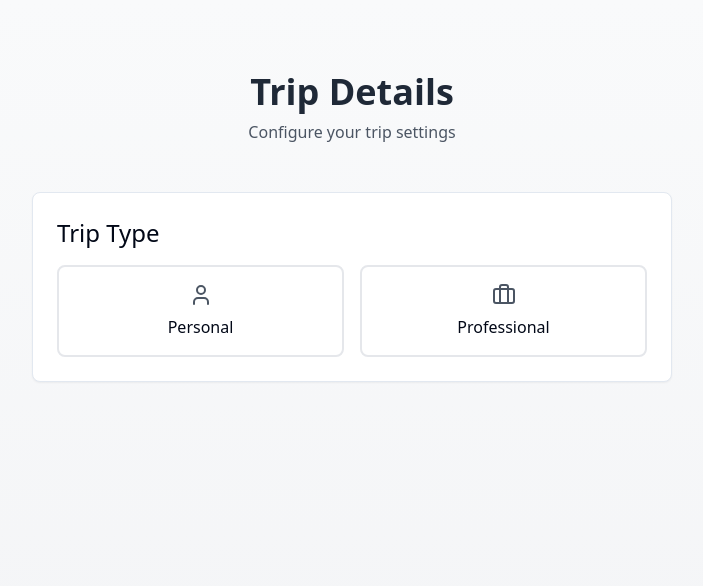
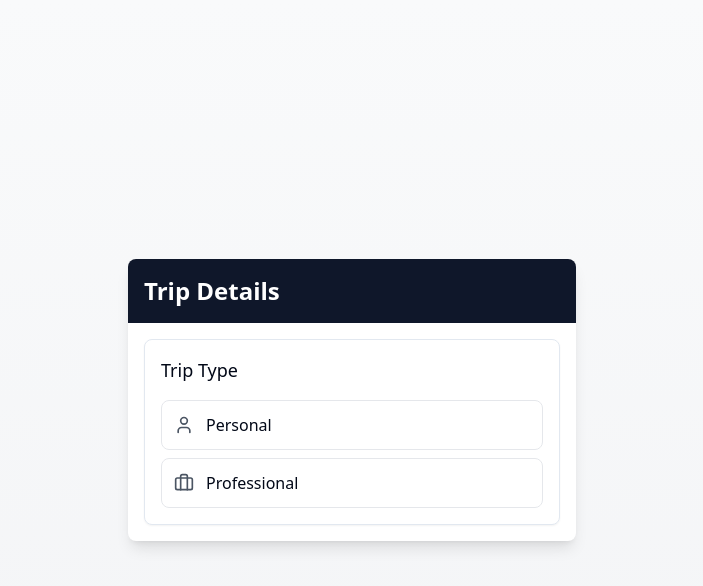
Before and after one commit to amixpal/friendly-itineraries, a React (Vite) app: page / in a window 1280 px wide. Shown: the top 586 px of the page, without its empty margins (288-991 px from the left). Built offline with nearby package versions, Linux system fonts and the light colour scheme.

Commit message:
Improve design with fixed dimensions
Updated the layout to enforce fixed width and length for better design consistency. Adjusted styles accordingly to enhance the overall user experience.

```diff
--- a/src/pages/Index.tsx
+++ b/src/pages/Index.tsx
@@ -38,45 +38,40 @@ const Index = () => {
   };
 
   return (
-    <div className="min-h-screen bg-gradient-to-b from-gray-50 to-gray-100 p-4 md:p-6">
-      <motion.div
-        initial={{ opacity: 0, y: 20 }}
-        animate={{ opacity: 1, y: 0 }}
-        className="max-w-4xl mx-auto pt-6 md:pt-12"
-      >
-        <h1 className="text-3xl md:text-4xl font-semibold text-center mb-2 text-gray-800 px-4">
-          Trip Details
-        </h1>
-        <p className="text-center text-gray-600 mb-8 md:mb-12 px-4">
-          Configure your trip settings
-        </p>
+    <div className="min-h-screen bg-gradient-to-b from-gray-50 to-gray-100 flex items-center justify-center p-4">
+      <div className="w-full max-w-md bg-white rounded-lg shadow-lg overflow-hidden">
+        <div className="bg-primary p-4">
+          <h1 className="text-2xl font-semibold text-white">
+            Trip Details
+          </h1>
+        </div>
 
-        <div className="space-y-6 max-w-2xl mx-auto px-4">
-          <Card className="p-4 md:p-6">
-            <h2 className="text-xl md:text-2xl font-medium mb-4">Trip Type</h2>
-            <div className="grid grid-cols-2 gap-4">
+        <div className="p-4 space-y-6">
+          <Card className="p-4 border">
+            <h2 className="text-lg font-medium mb-4">Trip Type</h2>
+            <div className="space-y-2">
               <button
                 onClick={() => setSelectedType("personal")}
-                className={`flex flex-col items-center p-4 rounded-lg border-2 transition-all ${
+                className={`w-full flex items-center p-3 rounded-lg border transition-all ${
                   selectedType === "personal"
                     ? "border-primary bg-primary/5"
                     : "border-gray-200 hover:border-gray-300"
                 }`}
               >
-                <User className={`w-6 h-6 ${selectedType === "personal" ? "text-primary" : "text-gray-600"}`} />
-                <span className="mt-2 font-medium">Personal</span>
+                <User className={`w-5 h-5 ${selectedType === "personal" ? "text-primary" : "text-gray-600"}`} />
+                <span className="ml-3 font-medium">Personal</span>
               </button>
 
               <button
                 onClick={() => setSelectedType("professional")}
-                className={`flex flex-col items-center p-4 rounded-lg border-2 transition-all ${
+                className={`w-full flex items-center p-3 rounded-lg border transition-all ${
                   selectedType === "professional"
                     ? "border-primary bg-primary/5"
                     : "border-gray-200 hover:border-gray-300"
                 }`}
               >
-                <Briefcase className={`w-6 h-6 ${selectedType === "professional" ? "text-primary" : "text-gray-600"}`} />
-                <span className="mt-2 font-medium">Professional</span>
+                <Briefcase className={`w-5 h-5 ${selectedType === "professional" ? "text-primary" : "text-gray-600"}`} />
+                <span className="ml-3 font-medium">Professional</span>
               </button>
             </div>
           </Card>
@@ -86,13 +81,9 @@ const Index = () => {
               initial={{ opacity: 0, y: 10 }}
               animate={{ opacity: 1, y: 0 }}
             >
-              <Card className="p-4 md:p-6">
-                <h2 className="text-xl md:text-2xl font-medium mb-4">Whitelist Management</h2>
-                <p className="text-gray-600 mb-4">
-                  Add email addresses to the whitelist for professional trip access
-                </p>
-
-                <div className="flex gap-3 mb-6">
+              <Card className="p-4 border">
+                <h2 className="text-lg font-medium mb-4">Whitelist Management</h2>
+                <div className="flex gap-2 mb-4">
                   <Input
                     type="email"
                     placeholder="Enter email address"
@@ -100,22 +91,21 @@ const Index = () => {
                     onChange={(e) => setNewEmail(e.target.value)}
                     className="flex-1"
                   />
-                  <Button onClick={addToWhitelist}>
-                    <Plus className="w-4 h-4 mr-2" />
-                    Add
+                  <Button onClick={addToWhitelist} size="sm">
+                    <Plus className="w-4 h-4" />
                   </Button>
                 </div>
 
-                <div className="space-y-3">
+                <div className="space-y-2">
                   {whitelist.map((email) => (
                     <motion.div
                       key={email}
                       initial={{ opacity: 0, x: -20 }}
                       animate={{ opacity: 1, x: 0 }}
                       exit={{ opacity: 0, x: 20 }}
-                      className="flex items-center justify-between p-3 bg-gray-50 rounded-lg"
+                      className="flex items-center justify-between p-2 bg-gray-50 rounded-lg"
                     >
-                      <span className="text-gray-700">{email}</span>
+                      <span className="text-sm text-gray-700">{email}</span>
                       <Button
                         variant="ghost"
                         size="sm"
@@ -136,17 +126,16 @@ const Index = () => {
               initial={{ opacity: 0, y: 10 }}
               animate={{ opacity: 1, y: 0 }}
             >
-              <Card className="p-4 md:p-6">
-                <h2 className="text-xl md:text-2xl font-medium mb-4">Personal Trip Details</h2>
-                <p className="text-gray-600">
+              <Card className="p-4 border">
+                <h2 className="text-lg font-medium mb-4">Personal Trip Details</h2>
+                <p className="text-sm text-gray-600">
                   Configure your personal trip settings here
                 </p>
-                {/* Add your personal trip form fields here */}
               </Card>
             </motion.div>
           )}
         </div>
-      </motion.div>
+      </div>
     </div>
   );
 };
```
